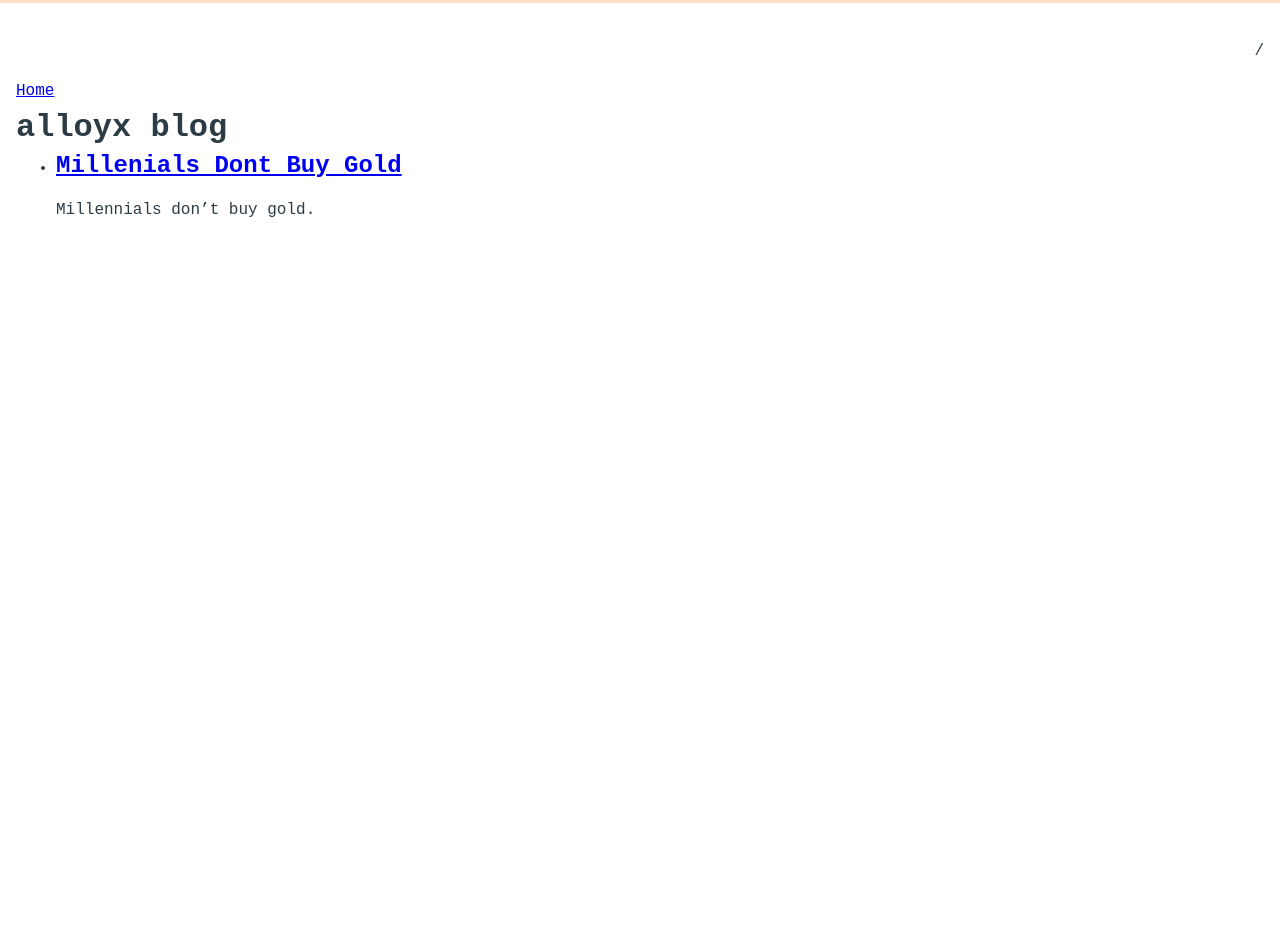
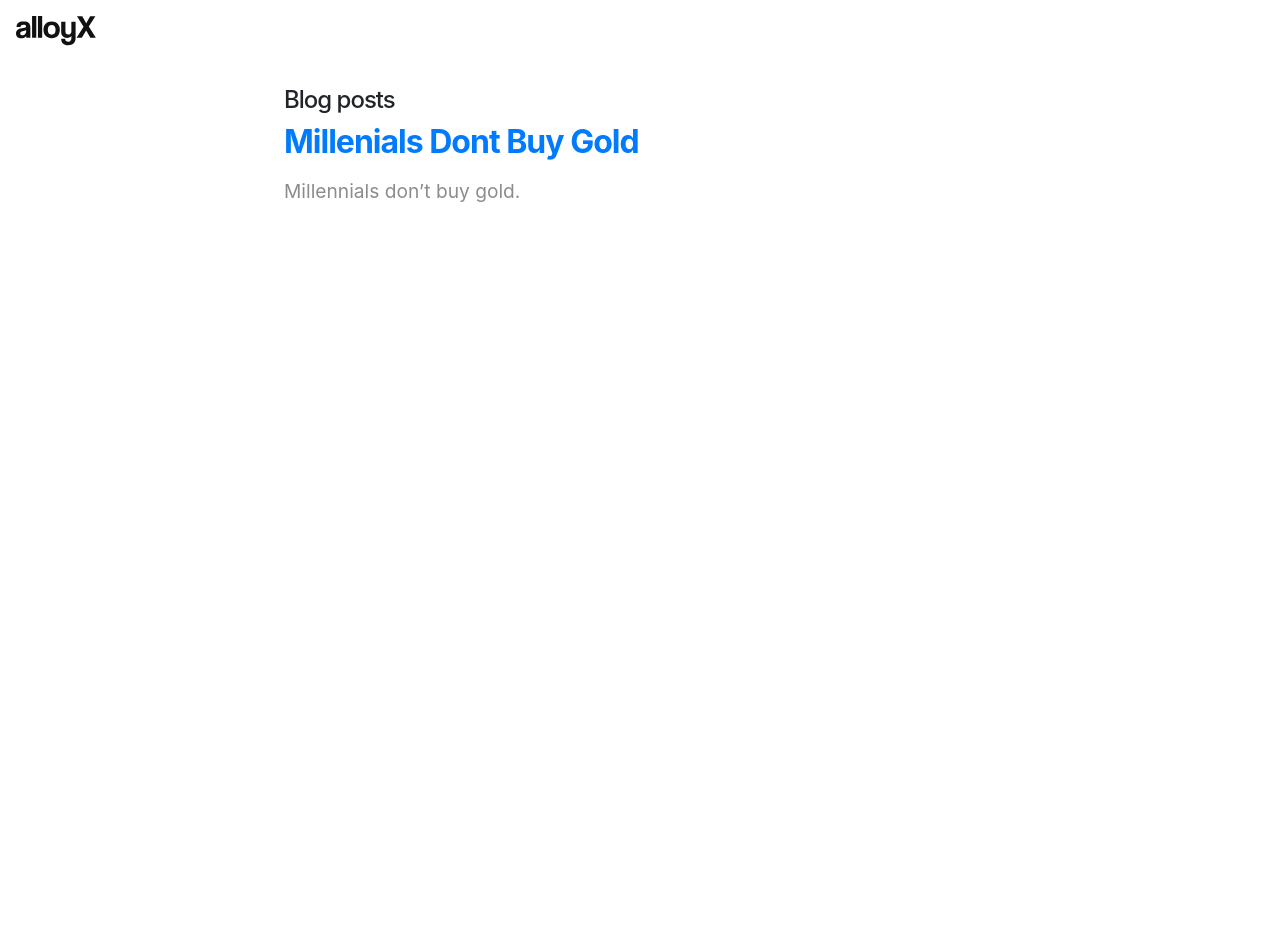
Before and after one commit to alloyX/alloyx.github.io, a Jekyll site: the page built from index.html, in a window 1280 px wide. Built offline with Jekyll 4.4.1, drawn with Linux system fonts in a browser that asks for light colours; after the commit the page ends 900 px from its top, so only the background shows below that.

Commit message:
Start on style

```diff
--- a/_layouts/default.html
+++ b/_layouts/default.html
@@ -2,13 +2,51 @@
 <html>
   <head>
     <meta charset="utf-8">
-    <title>{{ page.title }}</title>
+    <title>{{ page.title }} | Blog | AlloyX</title>
+    <link rel="icon" type="image/png" href="/favicon-180x180.png" sizes="180x180" />
+    <link rel="apple-touch-icon-precomposed" type="image/png" href="/favicon-180x180.png" sizes="180x180" />
+    <meta name="description" content="Invest in gold, with your spare change. Try AlloyX free for 30 days." />
+    <meta name="keywords" content="gold, gold investing, invest" />
+    <link rel="author" href="Scott Motte" />
+    <link rel="image_src" href="https://blog.alloyx.co/assets/images/metatags/og-image-home.png" />
+    <meta property="og:title" content="Privacy Policy | AlloyX" />
+    <meta property="og:type" content="website" />
+    <meta property="og:url" content="https://blog.alloyx.co{{ page.url }}" />
+    <meta property="og:image" content="https://blog.alloyx.co/assets/images/metatags/og-image-home.png" />
+    <meta property="og:description" content="Invest in gold, with your spare change. Try AlloyX free for 30 days." />
+    <meta property="og:site_name" content="AlloyX" />
+    <meta name="twitter:card" content="summary" />
+    <meta name="twitter:site" content="@alloyxco" />
+    <meta name="twitter:title" content="Privacy Policy | AlloyX" />
+    <meta name="twitter:description" content="Invest in gold, with your spare change. Try AlloyX free for 30 days." />
+    <meta name="zone" content="gold" />
+    <meta name="Referrer-Policy" content="same-origin" />
+
+    <link rel="stylesheet" href="https://stackpath.bootstrapcdn.com/bootstrap/4.1.3/css/bootstrap.min.css" integrity="sha384-MCw98/SFnGE8fJT3GXwEOngsV7Zt27NXFoaoApmYm81iuXoPkFOJwJ8ERdknLPMO" crossorigin="anonymous">
     <link rel="stylesheet" href="/assets/css/styles.css" />
+
+    <script src="https://stackpath.bootstrapcdn.com/bootstrap/4.1.3/js/bootstrap.min.js" integrity="sha384-ChfqqxuZUCnJSK3+MXmPNIyE6ZbWh2IMqE241rYiqJxyMiZ6OW/JmZQ5stwEULTy" crossorigin="anonymous"></script>
+
+    <link rel="icon" type="image/png" href="/favicon-16x16.png" sizes="16x16" />
+    <link rel="icon" type="image/png" href="/favicon-32x32.png" sizes="32x32" />
+    <link rel="icon" type="image/png" href="/favicon-180x180.png" sizes="180x180" />
+    <link rel="apple-touch-icon" href="/favicon-180x180.png">
+    <link rel="apple-touch-icon" sizes="152x152" href="/favicon-180x180.png">
+    <link rel="apple-touch-icon" sizes="167x167" href="/favicon-180x180.png">
+    <link rel="apple-touch-icon" sizes="180x180" href="/favicon-180x180.png">
+    <meta name="apple-mobile-web-app-title" content="AlloyX">
+    <meta name="viewport" content="width=device-width, initial-scale=1, shrink-to-fit=no">
   </head>
   <body>
-    <p class="text-right">{{ page.url }}</p>
-
-    {% include navigation.html %}
+    <div class="container-fluid mb-4">
+      <div class="row">
+        <div class="col p-3">
+          <a class="" href="https://alloyx.co">
+            <img src="/assets/images/logos/alloyX-black.svg" alt="AlloyX Logo" height="30" />
+          </a>
+        </div>
+      </div>
+    </div>
 
     {{ content }}
   </body>
--- /dev/null
+++ b/_sass/colors.scss
@@ -0,0 +1,24 @@
+$black: #222222;
+$black-lightened: #8C8C8C;
+$white: #FFFFFF;
+$white-darkened: #EFEFEF;
+$gray: #DDDDDD;
+$gray-darkened: #9A9A9A;
+$gray-lightened: #F6F6F6;
+$dark-cerulean: #0E4A83;
+$dark-cerulean-darkened: #0C4172;
+$bright-navy-blue: #2D7DD2;
+$bright-navy-blue-darkened: #2871BF;
+$bright-navy-blue-lightened: #2F84E0;
+$maastricht-blue: #022B3A;
+$almost-black: #06131D;
+$brown: #C5984B;
+$yellow-light: #FCF9E2;
+$yellow: #FFD700;
+$yellow-darkened: #CCAC00;
+$gold: #FFD700;
+$metallic-gold: #D4AF37;
+$green: #1B793C;
+$green-light: #DAF3D8;
+$form-input-border: #E6E6E6;
+$form-input-placeholder: #767676;
--- a/_sass/main.scss
+++ b/_sass/main.scss
@@ -1,96 +1,137 @@
-body, html {
-  height: 100%;
-  color: #2C3C45;
+@import "colors";
+
+:root {
   font-size: 16px;
 }
 
-html {
+html, body {
+  font-family: "SF Pro Text", "SF Pro Icons", "Helvetica Neue", Helvetica, Arial, sans-serif;
+  font-size: 1rem;
+  height: 100%;
   -webkit-font-smoothing: antialiased;
-  font-smoothing: antialiased;
-  overflow-x: hidden;
 }
 
-body {
-  font-family: Times, "Times New Roman", serif;
-  font-family: "Courier New", monospace;
-  font-size: 1rem;
-  line-height: 1rem;
-  margin: 0;
-  background: #EBE5D9;
-  background: #FFFFFF;
-  padding: 1rem;
-  border-top: 3px solid #FDDFC4;
+h1, h2, h3, .h1, .h2, .h3 {
+  font-weight: bold;
+  letter-spacing: -1px;
 }
 
-.underline {
-  text-decoration: underline;
+p, ol, ul {
+  color: $black-lightened;
 }
 
-.text-center {
-  text-align: center;
+mark {
+  background-color: $yellow;
 }
 
-.text-right {
-  text-align: right;
+small, .small {
+  color: $gray-darkened;
+
+  a {
+    color: $gray-darkened;
+    text-decoration: underline;
+  }
 }
 
-p {
-  line-height: 2.0rem;
+.more::after {
+  display: inline-block;
+  content: '›';
+  padding-left: .3rem;
+  text-decoration: none;
 }
 
-.headshot-component {
-  margin: 0 auto;
-  text-align: center;
+// https://css-tricks.com/snippets/css/prevent-long-urls-from-breaking-out-of-container/
+.text-wrap {
+  /* These are technically the same, but use both */
+  overflow-wrap: break-word;
+  word-wrap: break-word;
+
+  -ms-word-break: break-all;
+  /* This is the dangerous one in WebKit, as it breaks things wherever */
+  word-break: break-all;
+  /* Instead use this non-standard one: */
+  word-break: break-word;
+
+  /* Adds a hyphen where the word breaks, if supported (No Blink) */
+  -ms-hyphens: auto;
+  -moz-hyphens: auto;
+  -webkit-hyphens: auto;
+  hyphens: auto;
 }
 
-/* page-component */
-table.page-component {
-  /*border: 1px solid #2C3C45;*/
-  margin: 0 auto;
-  height: 100%;
-  background: #fff;
+// fade-in
+.fade-me {
+  opacity: 0;
+}
+.fade-me.fade-in {
+  opacity: 1;
 }
 
-table.page-component td {
-  padding: 2.0rem;
-  padding-right: 8rem;
-  padding-left: 8rem;
+.fade-in {
+  animation: fadein 2s;
+  -moz-animation: fadein 2s; /* Firefox */
+  -webkit-animation: fadein 2s; /* Safari and Chrome */
+  -o-animation: fadein 2s; /* Opera */
+}
+@keyframes fadein {
+  from {
+    opacity:0;
+  }
+  to {
+    opacity:1;
+  }
+}
+@-moz-keyframes fadein { /* Firefox */
+  from {
+    opacity:0;
+  }
+  to {
+    opacity:1;
+  }
+}
+@-webkit-keyframes fadein { /* Safari and Chrome */
+  from {
+    opacity:0;
+  }
+  to {
+    opacity:1;
+  }
+}
+@-o-keyframes fadein { /* Opera */
+  from {
+    opacity:0;
+  }
+  to {
+    opacity: 1;
+  }
 }
 
-/* letterhead-component */
-.letterhead-component {
-  text-align: center;
-}
-
-.letterhead-component img {
-  width: 14rem;
-}
-
-.wheat-component {
-  margin: 0 auto;
-  width: 80px;
-}
-
-@page {
-  size: A4;
+hr {
+  border: none;
+  width: 100%;
+  height: 1px;
+  background: $gray;
   margin: 0;
 }
 
-@media print {
-  html, body {
-    width: 210mm;
-    height: 297mm;
-  }
+article {
+  font-size: 120%;
+}
 
-  body {
-    border-top: none;
-  }
+.borderless td, .borderless th {
+  border: none;
+}
 
-  footer {
-    position: absolute;
-    right: 0;
-    bottom: 25mm;
-    left: 0;
-    text-align: center;
+li.borderless {
+  border: none;
+
+  &:hover {
+    border: none;
   }
 }
+
+.pagination {
+  span {
+    padding: 0.5rem;
+  }
+}
--- a/index.html
+++ b/index.html
@@ -3,13 +3,22 @@ layout: default
 title: AlloyX Blog
 ---
 
-<h1>{{ "AlloyX Blog" | downcase }}</h1>
+<div class="container">
+  <div class="row">
+    <div class="col-md-8 offset-md-2 px-4 mb-5">
+      <article>
+        <h1 class="h4">Blog posts</h1>
 
-<ul>
-  {% for post in site.posts %}
-    <li>
-      <h2><a href="{{ post.url }}">{{ post.title }}</a></h2>
-      <p>{{ post.excerpt }}</p>
-    </li>
-  {% endfor %}
-</ul>
+        {% for post in site.posts %}
+          <h2>
+            <a href="{{ post.url }}">
+              {{ post.title }}
+            </a>
+          </h2>
+
+          <p>{{ post.excerpt }}</p>
+        {% endfor %}
+      </article>
+    </div>
+  </div>
+</div>
```
Also changed, not shown: _layouts/post.html (+11 -3 lines), assets/images/logos/alloyX-black.svg (added), assets/images/metatags/og-image-1.png (added), assets/images/metatags/og-image-2.png (added), assets/images/metatags/og-image-careers.png (added), assets/images/metatags/og-image-company.png (added), assets/images/metatags/og-image-home.png (added), assets/images/metatags/og-image-how-it-works-2.png (added), assets/images/metatags/og-image-how-it-works.png (added), assets/images/metatags/og-image-pricing-2.png (added), assets/images/metatags/og-image-pricing.png (added), assets/images/metatags/og-image-why-gold.png (added), favicon-16x16.png (added), favicon-180x180.png (added), 2 more files.
